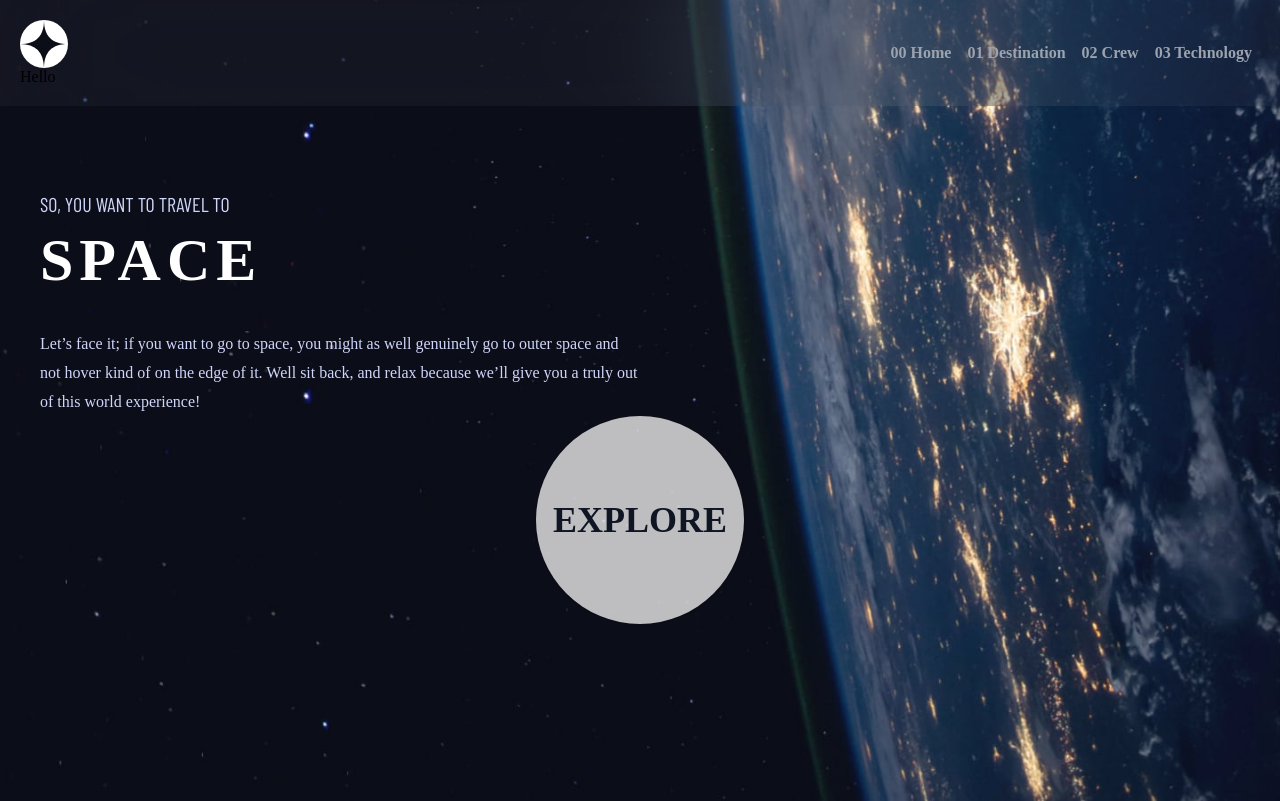
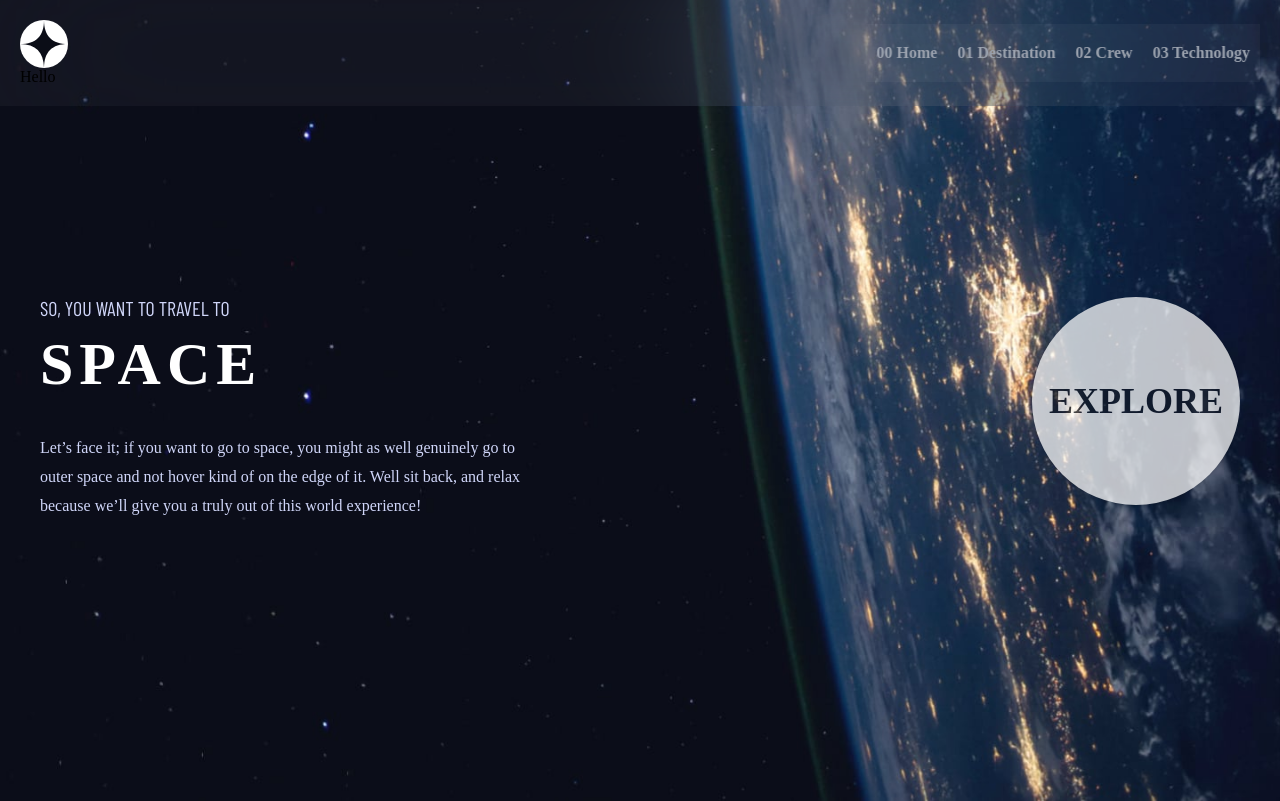
Before and after one commit to crisboxing11/Space-Tourism, a React (Create React App) app: page / in a window 1280 px wide. Built offline with nearby package versions, Linux system fonts and the light colour scheme; a web font is replaced by a local one.

Commit message:
fixing page

```diff
--- a/src/Style/Components/Home.scss
+++ b/src/Style/Components/Home.scss
@@ -34,6 +34,34 @@ p {
       center/cover;
     height: calc(100vh + 1px);
   }
+  .menu {
+    display: none;
+  }
+
+  .header nav {
+    display: block;
+  }
+
+  .header nav ul {
+    flex-direction: row;
+    background-color: transparent;
+    backdrop-filter: blur(0);
+    --webkit-backdrop-filter: blur(0);
+    position: relative;
+    top: 0;
+    right: 0;
+    width: auto;
+  }
+
+  .header nav ul li {
+    margin: 0 10px;
+  }
+
+  // .destinations {
+  //   background: url("../assets/destination/background-destination-mobile.jpg")
+  //     no-repeat center/cover;
+  //   height: auto;
+  // }
 }
 
 @media (min-width: 768px) {
@@ -41,6 +69,10 @@ p {
     background: url("../assets/home/background-home-tablet.jpg") no-repeat
       center/cover;
     height: calc(100vh + 1px);
+  }
+
+  .home .overlay {
+    flex-direction: row;
   }
 }
 
--- a/src/Style/Components/Nav.scss
+++ b/src/Style/Components/Nav.scss
@@ -5,3 +5,34 @@
   backdrop-filter: blur(5px);
   backdrop-filter: blur(81.5485px);
 }
+
+.header nav {
+  display: none;
+}
+
+.header nav.open {
+  display: block;
+}
+
+.header nav ul {
+  display: flex;
+  flex-direction: column;
+  align-items: center;
+  justify-content: center;
+  background-color: #111827;
+  backdrop-filter: blur(10px);
+  --webkit-backdrop-filter: blur(10px);
+  width: calc(100vw - 50px);
+  position: absolute;
+  left: 50%;
+  top: 100px;
+  transform: translateX(-50%);
+  z-index: 999;
+}
+
+.header nav ul li {
+  margin: 10px 0;
+}
+.menu {
+  display: block;
+}
```
